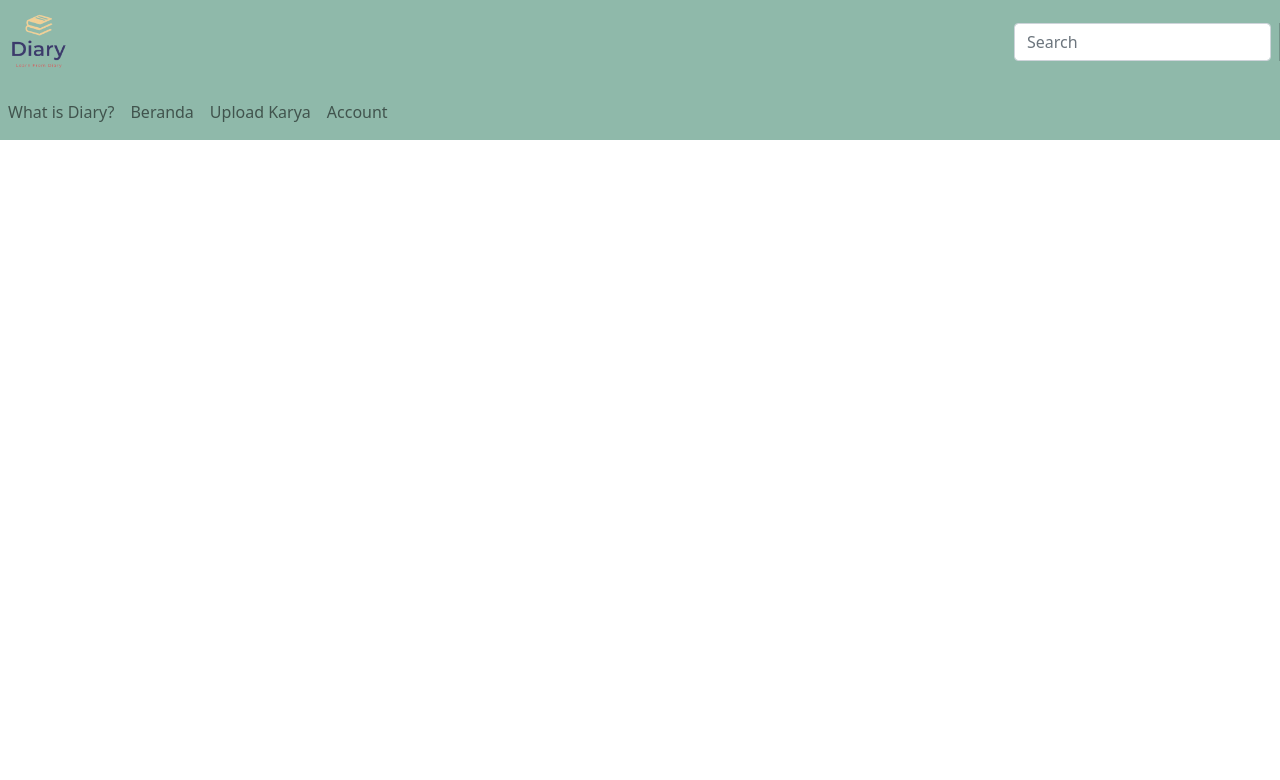
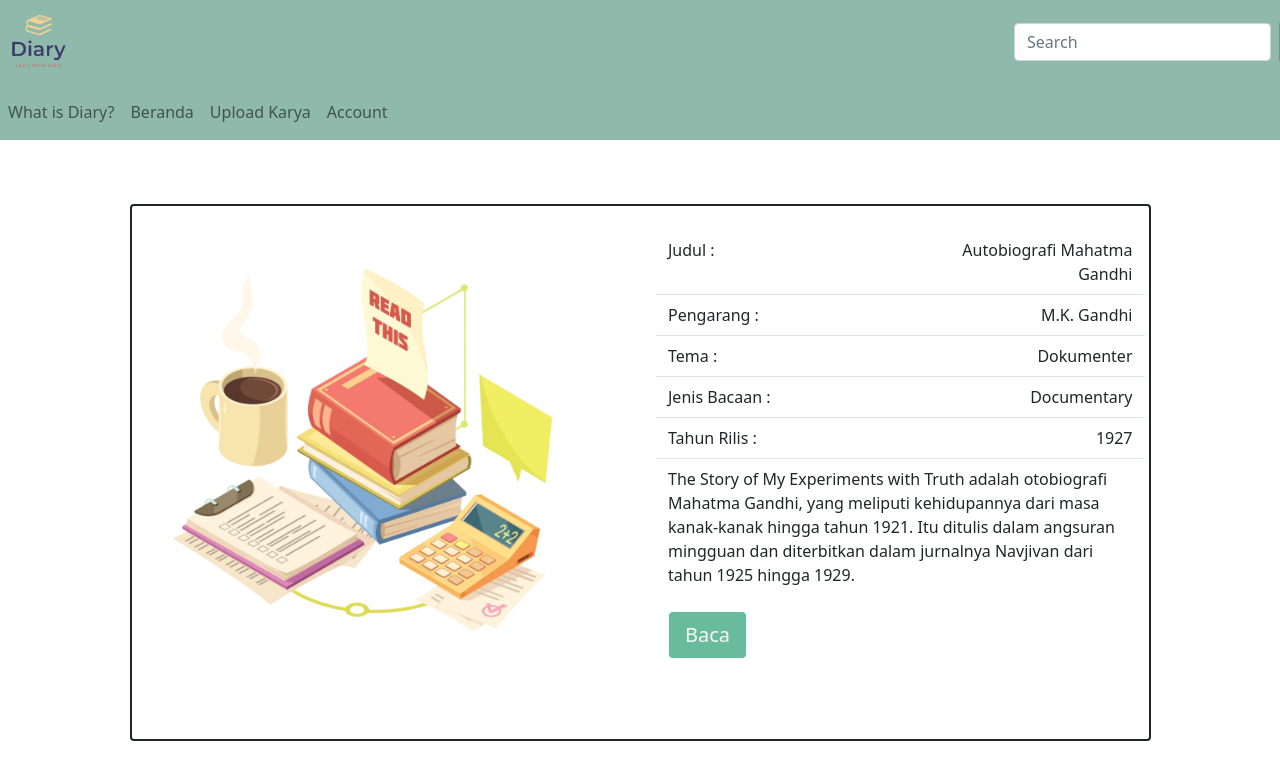
Before and after one commit to TriYogaF/final-project-engineering-64, a React (Create React App) app in the folder frontend/: page /description in a window 1280 px wide. Shown: the top 780 px of the page. Built offline with nearby package versions, Linux system fonts and the light colour scheme.

Commit message:
add layout description-book

```diff
--- a/frontend/src/App.js
+++ b/frontend/src/App.js
@@ -1,11 +1,11 @@
 import Navbar from "./component/NavBar";
-import Header from "./component/Header";
 import Content from "./pages/Content";
 
 import UploadBook from "./pages/UploadBook";
 import Register from "./pages/Register";
 import Login from "./pages/Login";
 import { Route, Routes } from "react-router-dom";
+import DescriptionBook from "./pages/DescriptionBook";
 
 function App() {
   return (
@@ -17,6 +17,7 @@ function App() {
           <Route path="/uploadbook" element={<UploadBook />} />
           <Route path="/register" element={<Register />} />
           <Route path="/login" element={<Login />} />
+          <Route path="/description" element={<DescriptionBook />} />
         </Routes>
       </div>
     </main>
--- a/frontend/src/component/NavBar.js
+++ b/frontend/src/component/NavBar.js
@@ -1,12 +1,12 @@
-import React from 'react'
-import { Navbar, Form, FormControl,  Nav } from 'react-bootstrap'
-import Diary from '../assets/Diary.png'
+import React from "react";
+import { Navbar, Form, FormControl, Nav } from "react-bootstrap";
+import Diary from "../assets/Diary.png";
 
-export default function NavBar(){
+export default function NavBar() {
   return (
     <>
-         <Navbar style={{ backgroundColor: "#8FB9AA" }} >
-               <Navbar.Brand href="App.js">
+      <Navbar style={{ backgroundColor: "#8FB9AA" }}>
+        <Navbar.Brand href="/">
           <img src={Diary} alt="logo" width="80px" className="img-fluid sm-3" />
         </Navbar.Brand>
         <Navbar.Toggle aria-controls="basic-navbar-nav" />
@@ -20,11 +20,11 @@ export default function NavBar(){
       <Navbar style={{ backgroundColor: "#8FB9AA" }} className="text-center justify-content-center">
         <Nav className="me-auto">
           <Nav.Link href="#diary">What is Diary?</Nav.Link>
-               <Nav.Link href="App.js">Beranda</Nav.Link>
-               <Nav.Link href="#karya">Upload Karya</Nav.Link>
+          <Nav.Link href="/">Beranda</Nav.Link>
+          <Nav.Link href="/uploadbook">Upload Karya</Nav.Link>
           <Nav.Link href="#akun">Account</Nav.Link>
         </Nav>
       </Navbar>
     </>
-   )
+  );
 }
--- /dev/null
+++ b/frontend/src/pages/DescriptionBook.js
@@ -0,0 +1,74 @@
+import React from "react";
+import { Container, Row, Col, Card, Button } from "react-bootstrap";
+import Book from "../assets/book.png";
+
+export default function DescriptionBook() {
+  return (
+    <Container className="my-5 py-3">
+      <Row className="justify-content-center">
+        <Col lg="11">
+          <Card className="border-2 border-dark pt-2 pb-5">
+            <Row>
+              <Col>
+                <Card.Img variant="top" src={Book} />
+              </Col>
+              <Col>
+                <Card.Body>
+                  <Row className="border-bottom py-2">
+                    <Col>
+                      <Card.Text>Judul :</Card.Text>
+                    </Col>
+                    <Col>
+                      <Card.Text className="text-end">Autobiografi Mahatma Gandhi</Card.Text>
+                    </Col>
+                  </Row>
+                  <Row className="border-bottom py-2">
+                    <Col>
+                      <Card.Text>Pengarang :</Card.Text>
+                    </Col>
+                    <Col>
+                      <Card.Text className="text-end">M.K. Gandhi</Card.Text>
+                    </Col>
+                  </Row>
+                  <Row className="border-bottom py-2">
+                    <Col>
+                      <Card.Text>Tema :</Card.Text>
+                    </Col>
+                    <Col>
+                      <Card.Text className="text-end">Dokumenter</Card.Text>
+                    </Col>
+                  </Row>
+                  <Row className="border-bottom py-2">
+                    <Col>
+                      <Card.Text>Jenis Bacaan : </Card.Text>
+                    </Col>
+                    <Col>
+                      <Card.Text className="text-end">Documentary</Card.Text>
+                    </Col>
+                  </Row>
+                  <Row className="border-bottom py-2">
+                    <Col>
+                      <Card.Text>Tahun Rilis :</Card.Text>
+                    </Col>
+                    <Col>
+                      <Card.Text className="text-end">1927</Card.Text>
+                    </Col>
+                  </Row>
+                  <Row className="py-2">
+                    <Col>
+                      The Story of My Experiments with Truth adalah otobiografi Mahatma Gandhi, yang meliputi kehidupannya dari masa kanak-kanak hingga tahun 1921. Itu ditulis dalam angsuran mingguan dan diterbitkan dalam jurnalnya Navjivan
+                      dari tahun 1925 hingga 1929.
+                    </Col>
+                  </Row>
+                  <Button style={{ backgroundColor: "#69BB9E" }} variant="light" className="text-light my-3 btn-lg">
+                    Baca
+                  </Button>
+                </Card.Body>
+              </Col>
+            </Row>
+          </Card>
+        </Col>
+      </Row>
+    </Container>
+  );
+}
```
Lines whose indentation alone changed are shown as unchanged.
